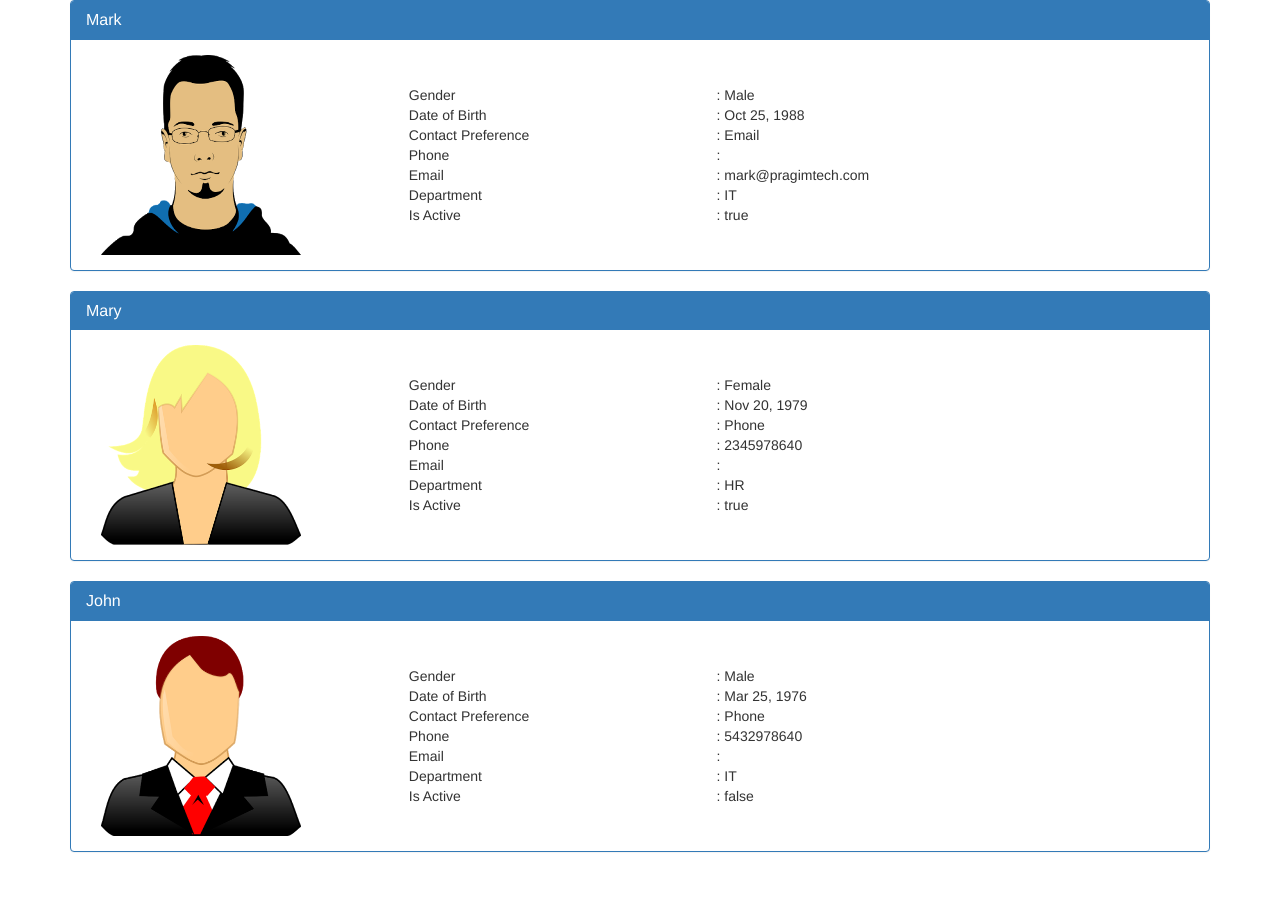
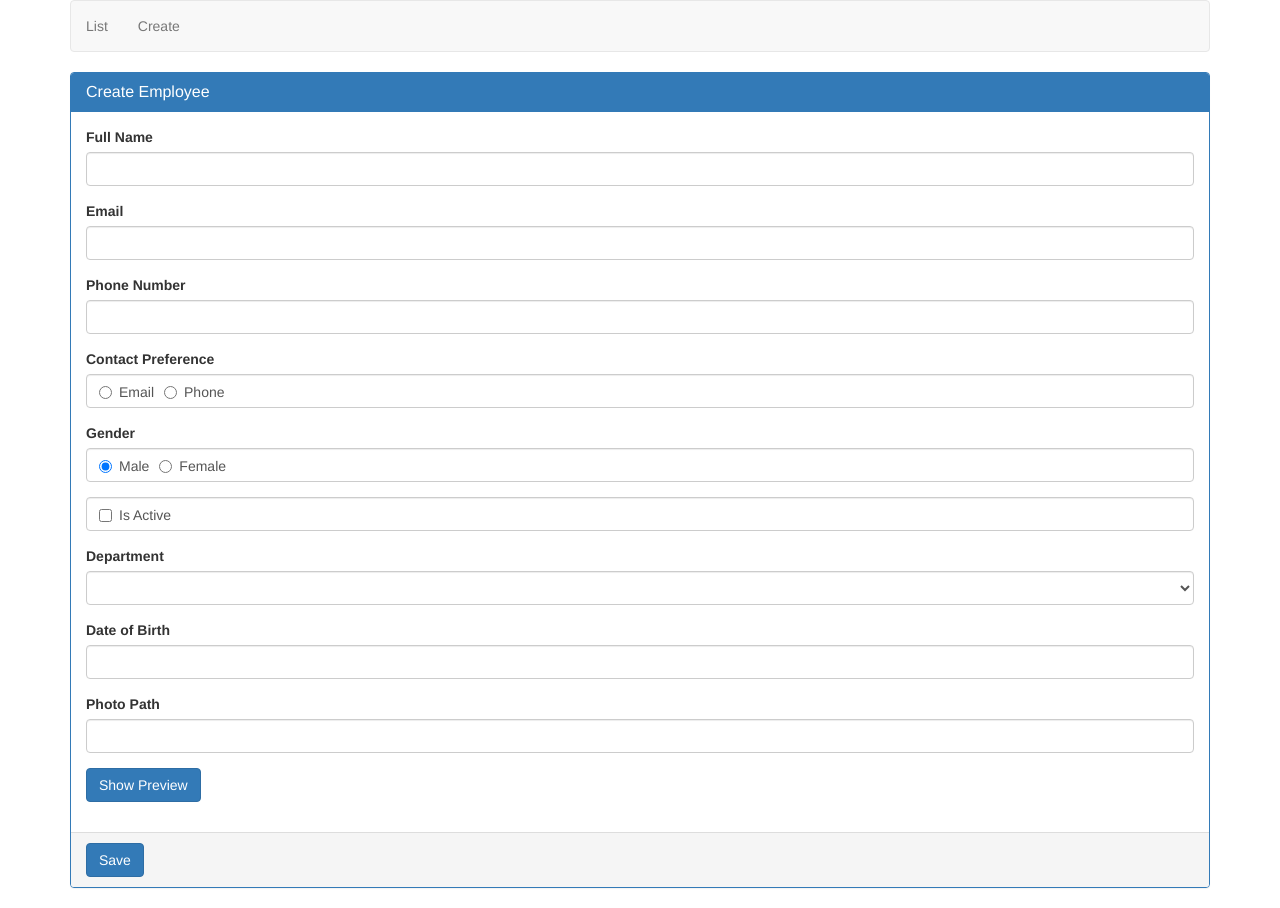
Before and after one commit to desilvas/angular, an Angular app: page /create in a window 1280 px wide. Before the commit this address led to /. Before the commit the page ends 872 px from the top, so only its background shows below. Built offline with nearby package versions, Linux system fonts and the light colour scheme.

Commit message:
Create Employee

```diff
--- a/package.json
+++ b/package.json
@@ -22,6 +22,7 @@
     "bootstrap": "^3.3.7",
     "core-js": "^2.5.4",
     "jquery": "^3.3.1",
+    "ngx-bootstrap": "^3.1.3",
     "rxjs": "~6.3.3",
     "tslib": "^1.9.0",
     "zone.js": "~0.8.26"
--- a/src/app/app.component.html
+++ b/src/app/app.component.html
@@ -1,3 +1,13 @@
 <div class="container">
-    <app-list-employees></app-list-employees>
+    <nav class="navbar navbar-default">
+        <ul class="nav navbar-nav">
+            <li>
+                <a routerLink="list">List</a>
+            </li>
+            <li>
+                <a routerLink="create">Create</a>
+            </li>
+        </ul>
+    </nav>
+    <router-outlet></router-outlet>
 </div>
--- a/src/app/app.module.ts
+++ b/src/app/app.module.ts
@@ -1,18 +1,34 @@
 import { BrowserModule } from '@angular/platform-browser';
 import { NgModule } from '@angular/core';
+import {RouterModule, Routes } from '@angular/router';
+import { BsDatepickerModule } from 'ngx-bootstrap/datepicker';
+
+import { FormsModule } from '@angular/forms';
 
 import { AppRoutingModule } from './app-routing.module';
 import { AppComponent } from './app.component';
 import { ListEmployeesComponent } from './employees/list-employees.component';
+import { CreateEmployeeComponent } from './employees/create-employee.component';
+
+const appRoutes: Routes = [
+  { path: 'list', component: ListEmployeesComponent },
+  { path: 'create', component: CreateEmployeeComponent },
+  { path: '', redirectTo: '/list', pathMatch: 'full' }
+];
 
 @NgModule({
   declarations: [
     AppComponent,
-    ListEmployeesComponent
+    ListEmployeesComponent,
+    CreateEmployeeComponent
   ],
   imports: [
     BrowserModule,
-    AppRoutingModule
+    AppRoutingModule,
+    FormsModule,
+    RouterModule.forRoot(appRoutes),
+    BsDatepickerModule.forRoot()
+
   ],
   providers: [],
   bootstrap: [AppComponent]
--- /dev/null
+++ b/src/app/employees/create-employee.component.html
@@ -0,0 +1,112 @@
+<form #employeeForm="ngForm" (ngSubmit)="saveEmployee(employeeForm)">
+  <div class="panel panel-primary">
+    <div class="panel-heading">
+      <h3 class="panel-title">Create Employee</h3>
+    </div>
+    <div class="panel-body">
+
+      <div class="form-group">
+        <label for="fullName">Full Name</label>
+        <input id="fullName" type="text" class="form-control"
+               name="fullName" [(ngModel)]="fullName">
+      </div>
+
+      <div class="form-group">
+        <label for="email">Email</label>
+        <input id="email" type="text" class="form-control"
+               name="email" [(ngModel)]="email">
+      </div>
+
+      <div class="form-group">
+        <label for="phoneNumber">Phone Number</label>
+        <input id="phoneNumber" type="text" class="form-control" name="phoneNumber"
+        [(ngModel)]="phoneNumber">
+      </div>
+
+      <div class="form-group">
+
+        <label>Contact Preference</label>
+        <div class="form-control">
+          <label class="radio-inline">
+            <input type="radio" name="contactPreference" value="email"
+            [(ngModel)]="contactPreference">
+            Email
+          </label>
+          <label class="radio-inline">
+            <input type="radio" name="contactPreference" value="phone"
+            [(ngModel)]="contactPreference">
+            Phone
+          </label>
+        </div>
+      </div>
+
+      <div class="form-group">
+        <label>Gender</label>
+        <div class="form-control">
+          <label class="radio-inline">
+            <input type="radio" name="gender" value="male" [(ngModel)]="gender">
+            Male
+          </label>
+          <label class="radio-inline">
+            <input type="radio" name="gender" value="female" [(ngModel)]="gender">
+            Female
+          </label>
+        </div>
+      </div>
+
+      <div class="form-group">
+          <div class="form-control">
+            <label class="checkbox-inline">
+              <input type="checkbox" name="isActive" [(ngModel)]="isActive">Is Active
+            </label>
+          </div>
+        </div>
+
+        <!-- <div class="form-group">
+            <label for="department">Department</label>
+            <select id="department" name="department"
+                    [(ngModel)]="department" class="form-control">
+              <option value="1">Help Desk</option>
+              <option value="2">HR</option>
+              <option value="3">IT</option>
+              <option value="4">Paroll</option>
+            </select>
+          </div> -->
+
+          <div class="form-group">
+              <label for="department">Department</label>
+              <select id="department" name="department"
+                      [(ngModel)]="department" class="form-control">
+                      <option *ngFor="let dept of departments" [value]="dept.id">
+                          {{dept.name}}
+                        </option>
+              </select>
+            </div>
+
+            <div class="form-group">
+                <label for="dateOfBirth">Date of Birth</label>
+                <input id="dateOfBirth" name="dateOfBirth" [(ngModel)]="dateOfBirth"
+                        type="text" bsDatepicker class="form-control" />
+              </div>
+
+              <div class="form-group">
+                  <label for="photoPath">Photo Path</label>
+                  <input id="photoPath" type="text" class="form-control"
+                          name="photoPath" [(ngModel)]="photoPath">
+                </div>
+
+                <div class="form-group">
+                    <img [src]="photoPath" height="200" width="200" *ngIf="previewPhoto" />
+                  </div>
+                  <div class="form-group">
+                      <button (click)="togglePhotoPreview()" class="btn btn-primary">
+                        {{previewPhoto ? "Hide " : "Show " }} Preview
+                      </button>
+                    </div>
+
+    </div>
+    <div class="panel-footer">
+      <button class="btn btn-primary" type="submit">Save</button>
+    </div>
+  </div>
+</form>
--- /dev/null
+++ b/src/app/employees/create-employee.component.ts
@@ -0,0 +1,35 @@
+import { Component, OnInit } from '@angular/core';
+import { NgForm } from '@angular/forms';
+import { Department } from '../models/departments.model';
+
+@Component({
+  selector: 'app-create-employee',
+  templateUrl: './create-employee.component.html',
+  styleUrls: ['./create-employee.component.css']
+})
+export class CreateEmployeeComponent implements OnInit {
+
+  gender ='male';
+  previewPhoto = false;
+
+  departments: Department[] = [
+    { id: 1, name: 'Help Desk' },
+    { id: 2, name: 'HR' },
+    { id: 3, name: 'IT' },
+    { id: 4, name: 'Payroll' }
+  ];
+
+  constructor() { }
+
+  togglePhotoPreview() {
+    this.previewPhoto = !this.previewPhoto;
+  }
+
+  ngOnInit() {
+
+  }
+
+  saveEmployee(employeeForm: NgForm): void {
+    console.log(employeeForm);
+  }
+}
--- /dev/null
+++ b/src/app/models/departments.model.ts
@@ -0,0 +1,4 @@
+export class Department {
+    id: number;
+    name: string;
+}
--- a/src/styles.css
+++ b/src/styles.css
@@ -1,2 +1,3 @@
 /* You can add global styles to this file, and also import other style files */
 @import "../node_modules/bootstrap/dist/css/bootstrap.css";
+@import "../node_modules/ngx-bootstrap/datepicker/bs-datepicker.css";
```
Also changed, not shown: src/app/employees/create-employee.component.css (added), 1 other file (tests, documents, lock files or other folders).
